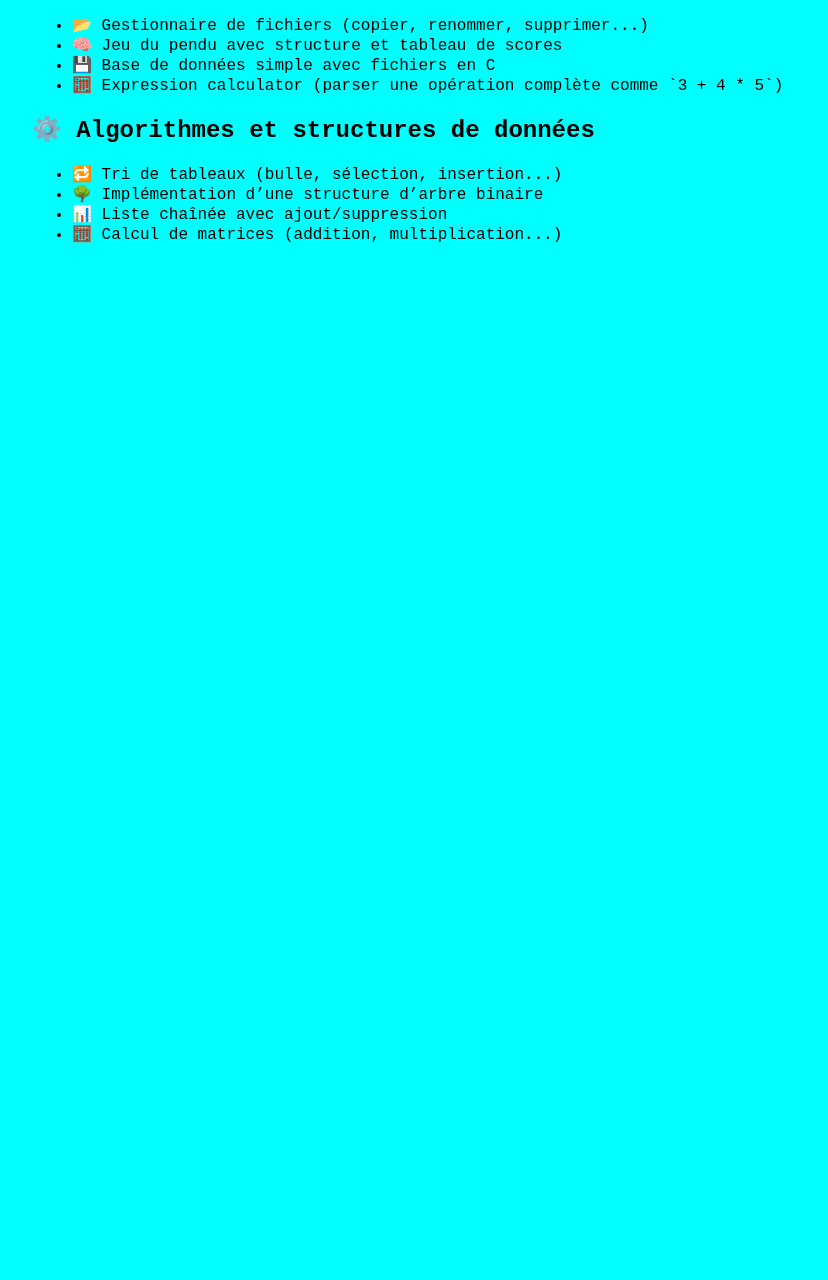
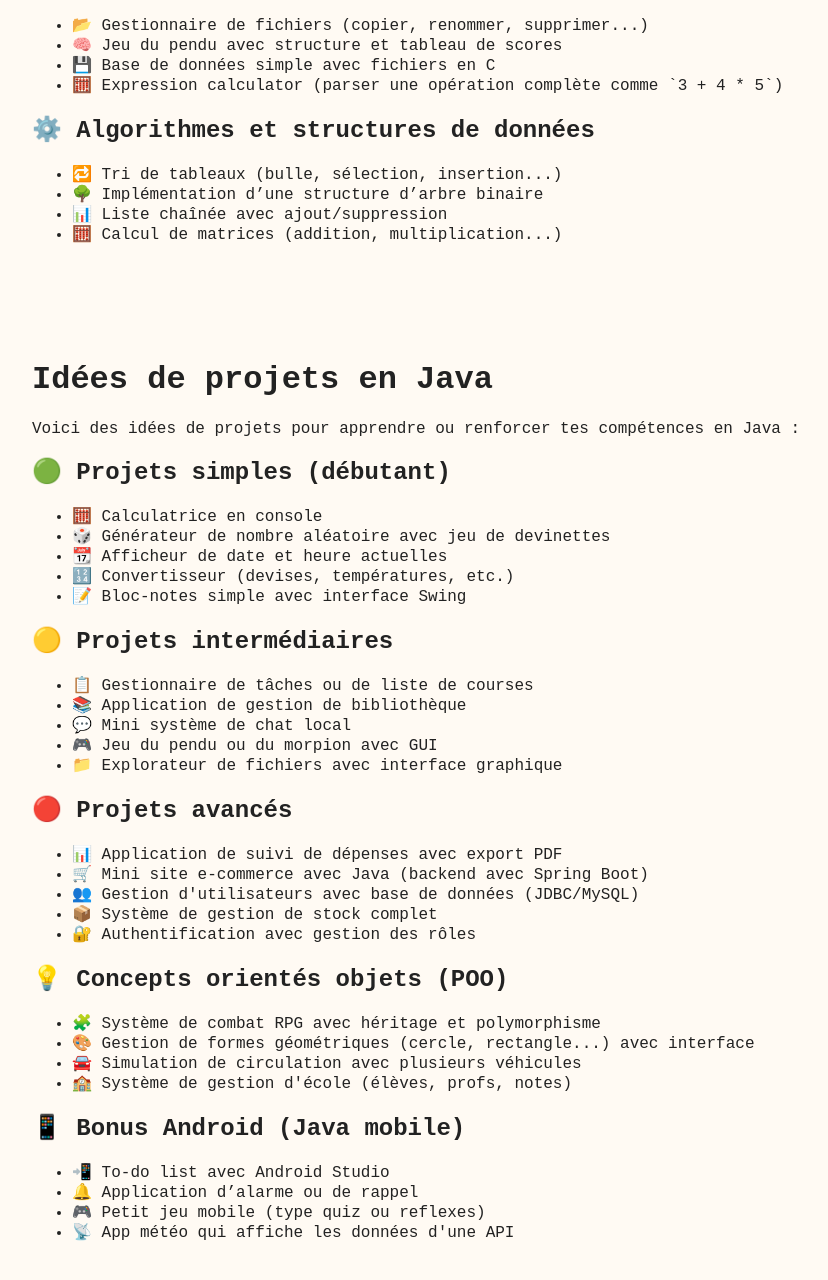
Before and after one commit to Paul-code011/idee-projet-, a plain HTML site: page index.html in a window 1280 px wide. Shown: the part 3789-5069 px from the top of the page, without its empty margins (208-1036 px from the left). Before the commit the page ends 4089 px from the top, so only its background shows below. Drawn offline with Linux system fonts and the light colour scheme.

Commit message:
ajout d'un nouveau language

```diff
--- a/index.html
+++ b/index.html
@@ -205,6 +205,53 @@
     <div id ="c++">
 
     </div>
+    <div id="java" class="section">
+        <h1>Idées de projets en Java</h1>
+        <p>Voici des idées de projets pour apprendre ou renforcer tes compétences en Java :</p>
+
+        <h2>🟢 Projets simples (débutant)</h2>
+        <ul>
+            <li>🧮 Calculatrice en console</li>
+            <li>🎲 Générateur de nombre aléatoire avec jeu de devinettes</li>
+            <li>📆 Afficheur de date et heure actuelles</li>
+            <li>🔢 Convertisseur (devises, températures, etc.)</li>
+            <li>📝 Bloc-notes simple avec interface Swing</li>
+        </ul>
+
+        <h2>🟡 Projets intermédiaires</h2>
+        <ul>
+            <li>📋 Gestionnaire de tâches ou de liste de courses</li>
+            <li>📚 Application de gestion de bibliothèque</li>
+            <li>💬 Mini système de chat local</li>
+            <li>🎮 Jeu du pendu ou du morpion avec GUI</li>
+            <li>📁 Explorateur de fichiers avec interface graphique</li>
+        </ul>
+
+        <h2>🔴 Projets avancés</h2>
+        <ul>
+            <li>📊 Application de suivi de dépenses avec export PDF</li>
+            <li>🛒 Mini site e-commerce avec Java (backend avec Spring Boot)</li>
+            <li>👥 Gestion d'utilisateurs avec base de données (JDBC/MySQL)</li>
+            <li>📦 Système de gestion de stock complet</li>
+            <li>🔐 Authentification avec gestion des rôles</li>
+        </ul>
+
+        <h2>💡 Concepts orientés objets (POO)</h2>
+        <ul>
+            <li>🧩 Système de combat RPG avec héritage et polymorphisme</li>
+            <li>🎨 Gestion de formes géométriques (cercle, rectangle...) avec interface</li>
+            <li>🚘 Simulation de circulation avec plusieurs véhicules</li>
+            <li>🏫 Système de gestion d'école (élèves, profs, notes)</li>
+        </ul>
+
+        <h2>📱 Bonus Android (Java mobile)</h2>
+        <ul>
+            <li>📲 To-do list avec Android Studio</li>
+            <li>🔔 Application d’alarme ou de rappel</li>
+            <li>🎮 Petit jeu mobile (type quiz ou reflexes)</li>
+            <li>📡 App météo qui affiche les données d'une API</li>
+        </ul>
+    </div>
 
 </body>
 </html>
--- a/styles.css
+++ b/styles.css
@@ -1,7 +1,7 @@
 body {
     font-family: 'Courier New', Courier, monospace;
-    background-color: aqua;
-    color: rgb(0, 0, 0);
+    background-color: #fffaf3;
+    color:#222222;
     margin: 0;
     padding: 0;
 }
@@ -13,7 +13,7 @@ body {
 }
 
 .navbar {
-    background-color: #1f1f1f;
+    background-color : #9c27b0;
     overflow: hidden;
     display: flex;
     justify-content: center;
@@ -26,7 +26,7 @@ body {
 }
 
 .navbar a {
-    color: #fff;
+    color: #ffb74d;
     text-decoration: none;
     padding: 14px 20px;
     transition: opacity 0.5s ease-in-out, transform 0.3s ease;
@@ -36,6 +36,7 @@ body {
 .navbar a:hover {
     opacity: 0.7;
     transform: scale(1.05);
+    color: #ff9800;
 }
 
 @media (max-width: 600px) {
```
